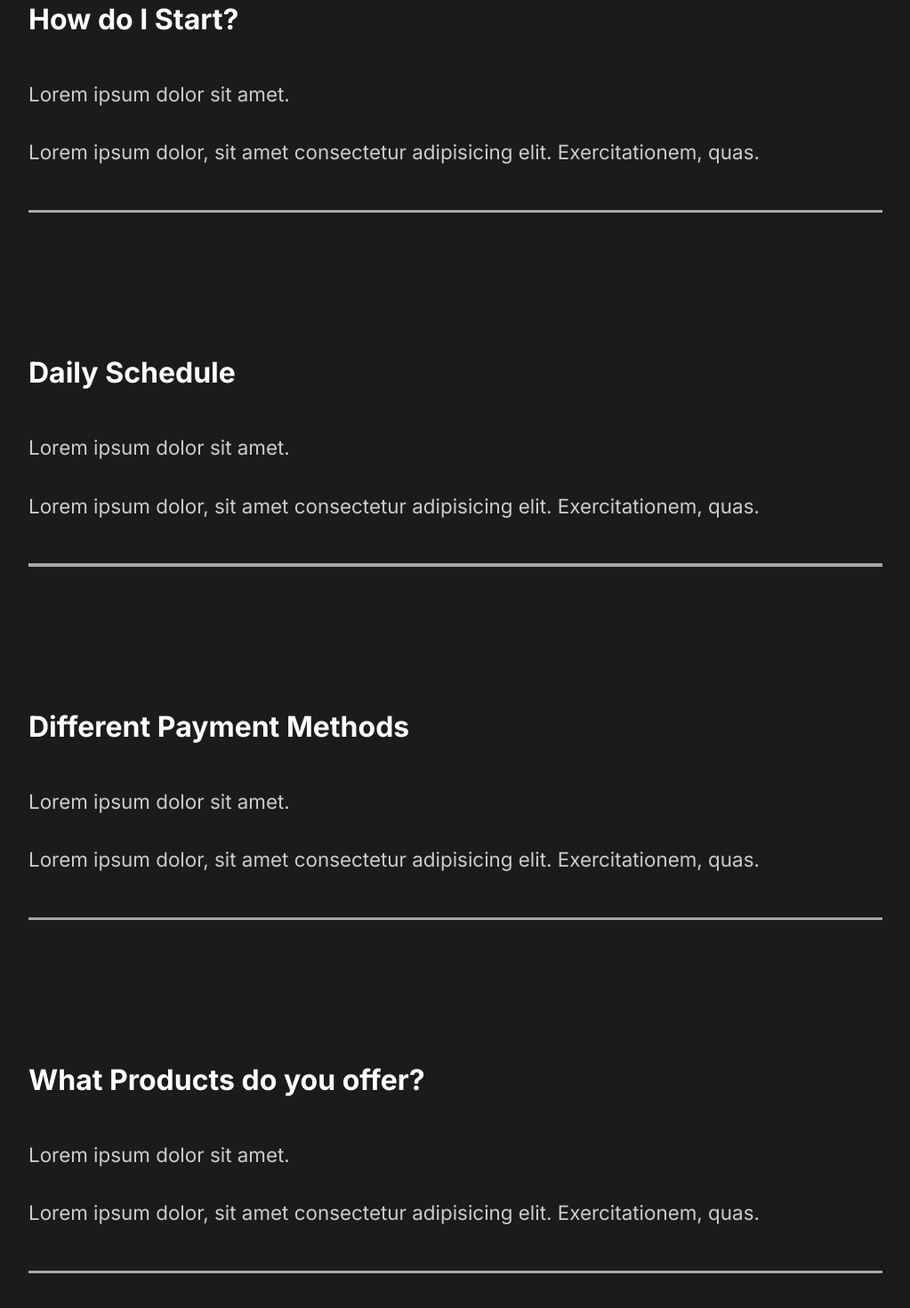
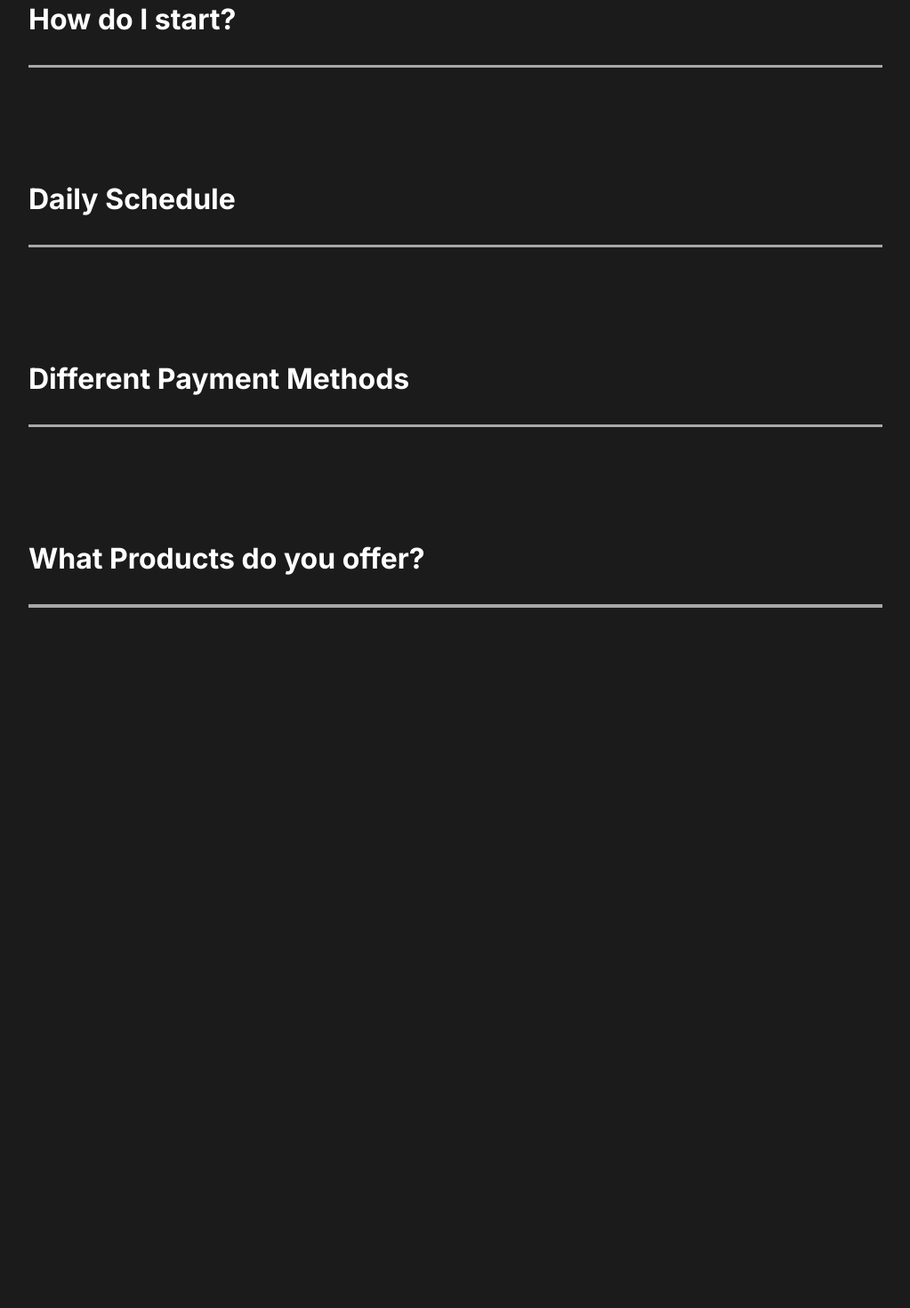
Before and after one commit to JosePedroSilva/ProjCapture, a React (Create React App) app: page / in a window 1280 px wide. Shown: the part 2463-3933 px from the top of the page at 89% size, without its empty margins (128-1151 px from the left). After the commit the page ends 3306 px from the top, so only its background shows below. Built offline with nearby package versions, Linux system fonts and the light colour scheme.

Commit message:
FAQ toggle

```diff
--- a/src/animation.js
+++ b/src/animation.js
@@ -7,14 +7,13 @@
     opacity: 1,
     y: 0,
     transition: {
-      duration: 1,
+      duration: 0.5,
       when: "beforeChildren",
       staggerChildren: 0.25,
     },
   },
   exit: {
     opacity: 0,
-    y: 300,
     transition: {
       duration: 0.5,
     },
@@ -44,3 +43,22 @@
     transition: { ease: "easeOut", duration: 0.75 },
   },
 };
+export const lineAnimation = {
+  hidden: { width: "0%" },
+  show: { width: "100%", transition: { duration: 1 } },
+};
+export const slider = {
+  hidden: { x: "-130%", skew: "45deg" },
+  show: {
+    x: "100%",
+    skew: "0deg",
+    transition: {
+      ease: "easeOut",
+      duration: 1,
+    },
+  },
+};
+export const sliderContainer = {
+  hidden: { opacity: 1 },
+  show: { opacity: 1, transition: { staggerChildren: 0.15, ease: "easeOut" } },
+};
--- a/src/components/FaqSection.js
+++ b/src/components/FaqSection.js
@@ -2,6 +2,9 @@
 
 import styled from "styled-components";
 import { About } from "../styles";
+
+import Toggle from "./Toggle";
+import { AnimateSharedLayout } from "framer-motion";
 
 const FaqSection = () => {
   return (
@@ -9,50 +12,44 @@
       <h2>
         Any Questions <span>FAQ</span>
       </h2>
-      <div className="question">
-        <h4>How do I Start?</h4>
+      <AnimateSharedLayout>
+        <Toggle title="How do I start?">
           <div className="answer">
             <p>Lorem ipsum dolor sit amet.</p>
             <p>
               Lorem ipsum dolor, sit amet consectetur adipisicing elit.
               Exercitationem, quas.
             </p>
-          <div className="faq-line"></div>
           </div>
-      </div>
-      <div className="question">
-        <h4>Daily Schedule</h4>
+        </Toggle>
+        <Toggle title="Daily Schedule">
           <div className="answer">
             <p>Lorem ipsum dolor sit amet.</p>
             <p>
               Lorem ipsum dolor, sit amet consectetur adipisicing elit.
               Exercitationem, quas.
             </p>
-          <div className="faq-line"></div>
           </div>
-      </div>
-      <div className="question">
-        <h4>Different Payment Methods</h4>
+        </Toggle>
+        <Toggle title="Different Payment Methods">
           <div className="answer">
             <p>Lorem ipsum dolor sit amet.</p>
             <p>
               Lorem ipsum dolor, sit amet consectetur adipisicing elit.
               Exercitationem, quas.
             </p>
-          <div className="faq-line"></div>
           </div>
-      </div>
-      <div className="question">
-        <h4>What Products do you offer?</h4>
+        </Toggle>
+        <Toggle title="What Products do you offer?">
           <div className="answer">
             <p>Lorem ipsum dolor sit amet.</p>
             <p>
               Lorem ipsum dolor, sit amet consectetur adipisicing elit.
               Exercitationem, quas.
             </p>
-          <div className="faq-line"></div>
           </div>
-      </div>
+        </Toggle>
+      </AnimateSharedLayout>
     </Faq>
   );
 };
--- /dev/null
+++ b/src/components/Toggle.js
@@ -0,0 +1,15 @@
+import { motion } from "framer-motion";
+import React, { useState } from "react";
+
+const Toggle = ({ children, title }) => {
+  const [toggle, setToggle] = useState(false);
+  return (
+    <motion.div layout className="question" onClick={() => setToggle(!toggle)}>
+      <motion.h4 layout>{title}</motion.h4>
+      {toggle ? children : ""}
+      <div className="faq-line"></div>
+    </motion.div>
+  );
+};
+
+export default Toggle;
--- a/src/pages/OurWork.js
+++ b/src/pages/OurWork.js
@@ -8,7 +8,14 @@
 import goodtimes from "../img/goodtimes-small.png";
 //Animations
 import { motion } from "framer-motion";
-import { pageAnimation } from "../animation";
+import {
+  pageAnimation,
+  fadeAnimation,
+  photoAnimation,
+  lineAnimation,
+  slider,
+  sliderContainer,
+} from "../animation";
 
 const OurWork = () => {
   return (
@@ -19,11 +26,20 @@
       exit="exit"
       style={{ background: "#fff" }}
     >
+      <motion.div variants={sliderContainer}>
+        <Frame1 variants={slider}></Frame1>
+        <Frame2 variants={slider}></Frame2>
+        <Frame3 variants={slider}></Frame3>
+        <Frame4 variants={slider}></Frame4>
+      </motion.div>
+
       <Movie>
-        <h2>The Athlete</h2>
-        <div className="line"></div>
+        <motion.h2 variants={fadeAnimation}>The Athlete</motion.h2>
+        <motion.div variants={lineAnimation} className="line"></motion.div>
         <Link to="/work/the-athlete">
-          <img src={athlete} alt="athlete" />
+          <Hide>
+            <motion.img variants={photoAnimation} src={athlete} alt="athlete" />
+          </Hide>
         </Link>
       </Movie>
       <Movie>
@@ -56,7 +72,7 @@
   padding-bottom: 10rem;
   .line {
     height: 0.5rem;
-    background: #cccccc;
+    background: #23d997;
     margin-bottom: 3rem;
   }
   img {
@@ -65,5 +81,28 @@
     object-fit: cover;
   }
 `;
+const Hide = styled.div`
+  overflow: hidden;
+`;
+
+//Frame Animation
+const Frame1 = styled(motion.div)`
+  position: fixed;
+  left: 0;
+  top: 10%;
+  width: 100%;
+  height: 100vh;
+  background: #fffebf;
+  z-index: 2;
+`;
+const Frame2 = styled(Frame1)`
+  background: #ff8efb;
+`;
+const Frame3 = styled(Frame1)`
+  background: #8ed2ff;
+`;
+const Frame4 = styled(Frame1)`
+  background: #8effa0;
+`;
 
 export default OurWork;
```
Also changed, not shown: 1 other file (tests, documents, lock files or other folders). Lines whose indentation alone changed are shown as unchanged.
